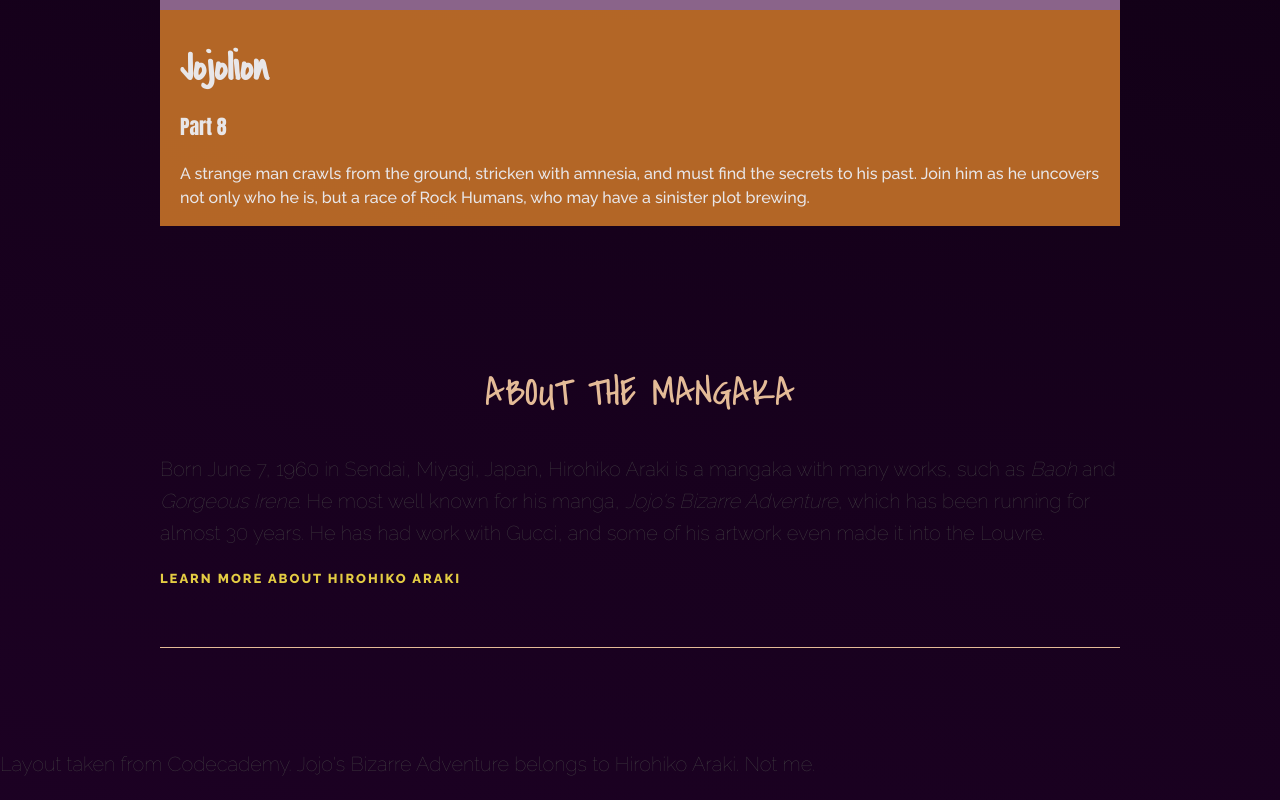
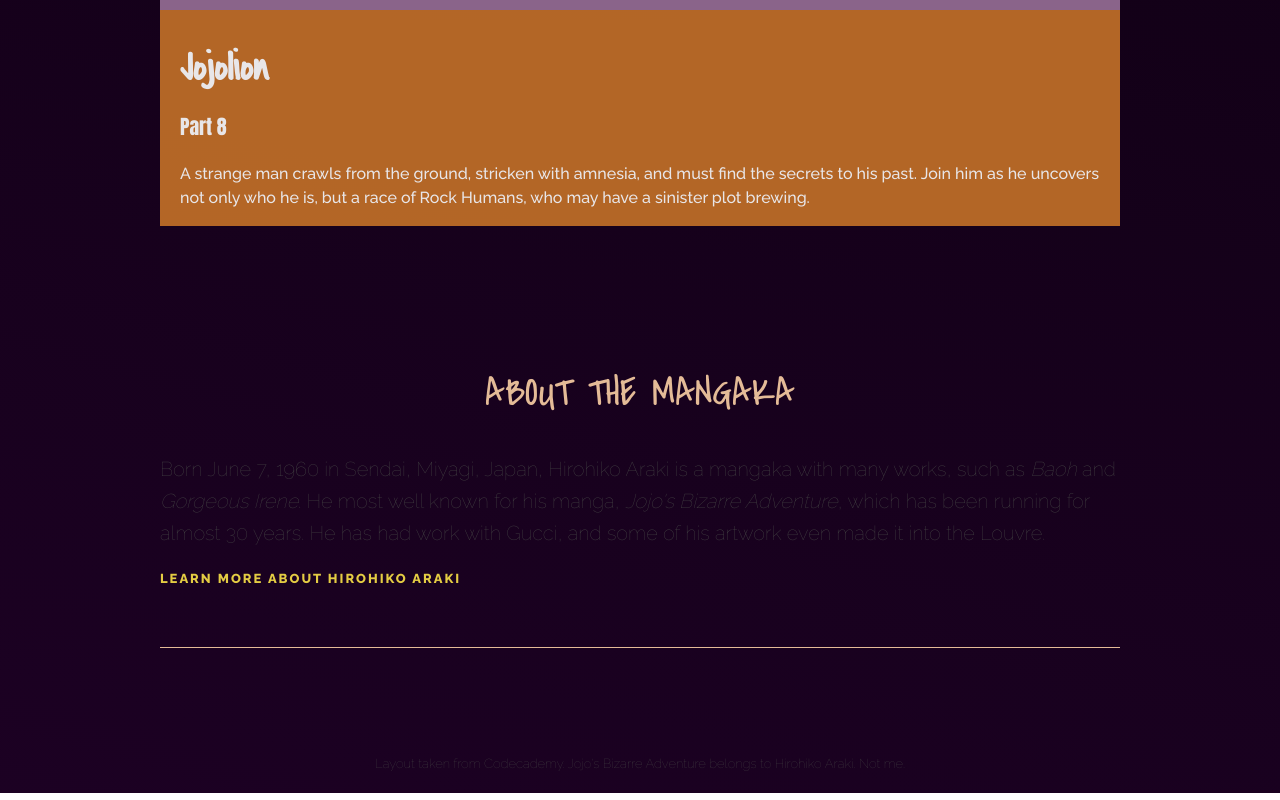
Before and after one commit to TravellerTerrace/Travellerterrace.github.io, a plain HTML site: page index.html in a window 1280 px wide. Shown: the part 2267-3067 px from the top of the page. Drawn offline with Linux system fonts and the light colour scheme; a web font is replaced by a local one.

Commit message:
Update style.css
added footer style

```diff
--- a/style.css
+++ b/style.css
@@ -160,3 +160,10 @@ a {
   text-decoration: none;
   letter-spacing: 2px;
 }
+
+footer p {
+  color: wheat
+  font-family: 'Times New Roman', sans-serif;
+  text-align: center;
+  font-size: small;
+}
```
